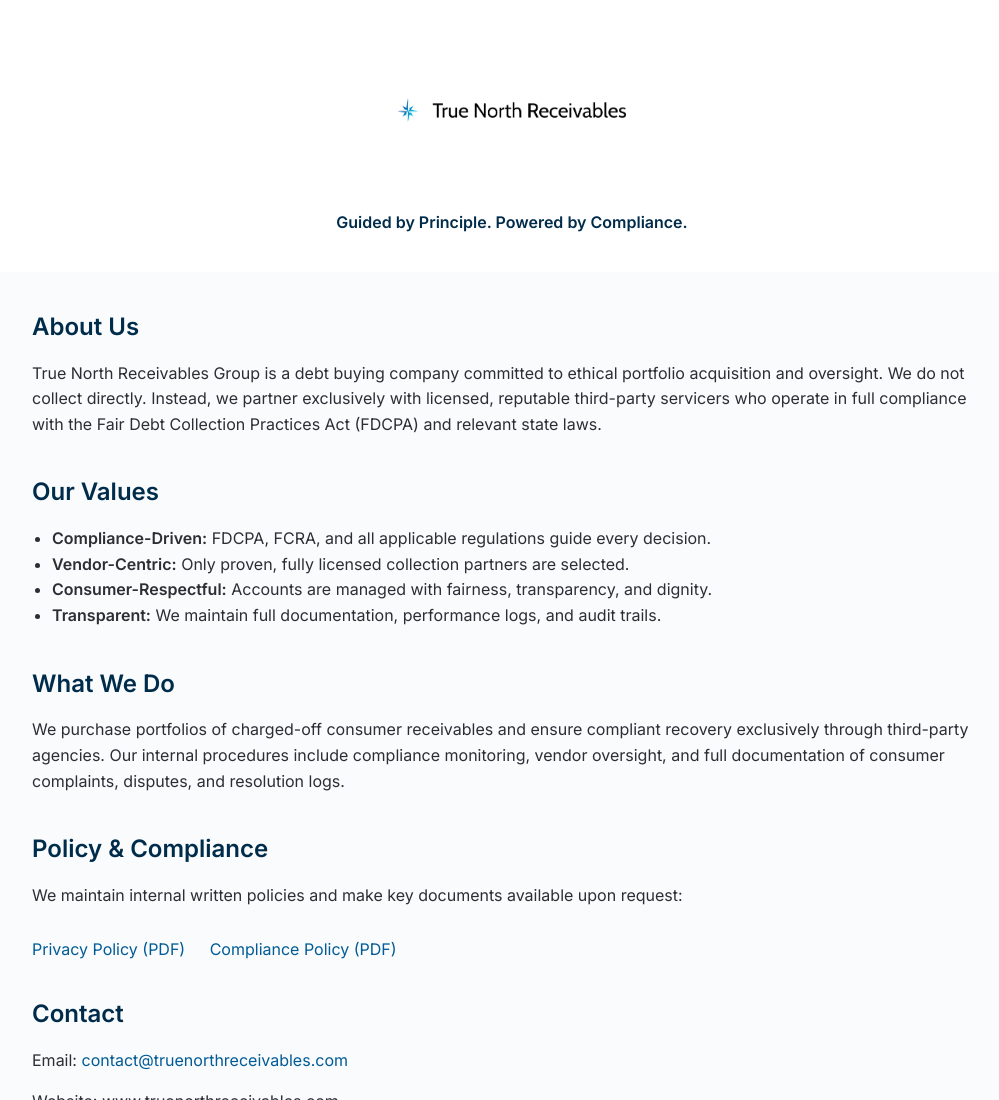
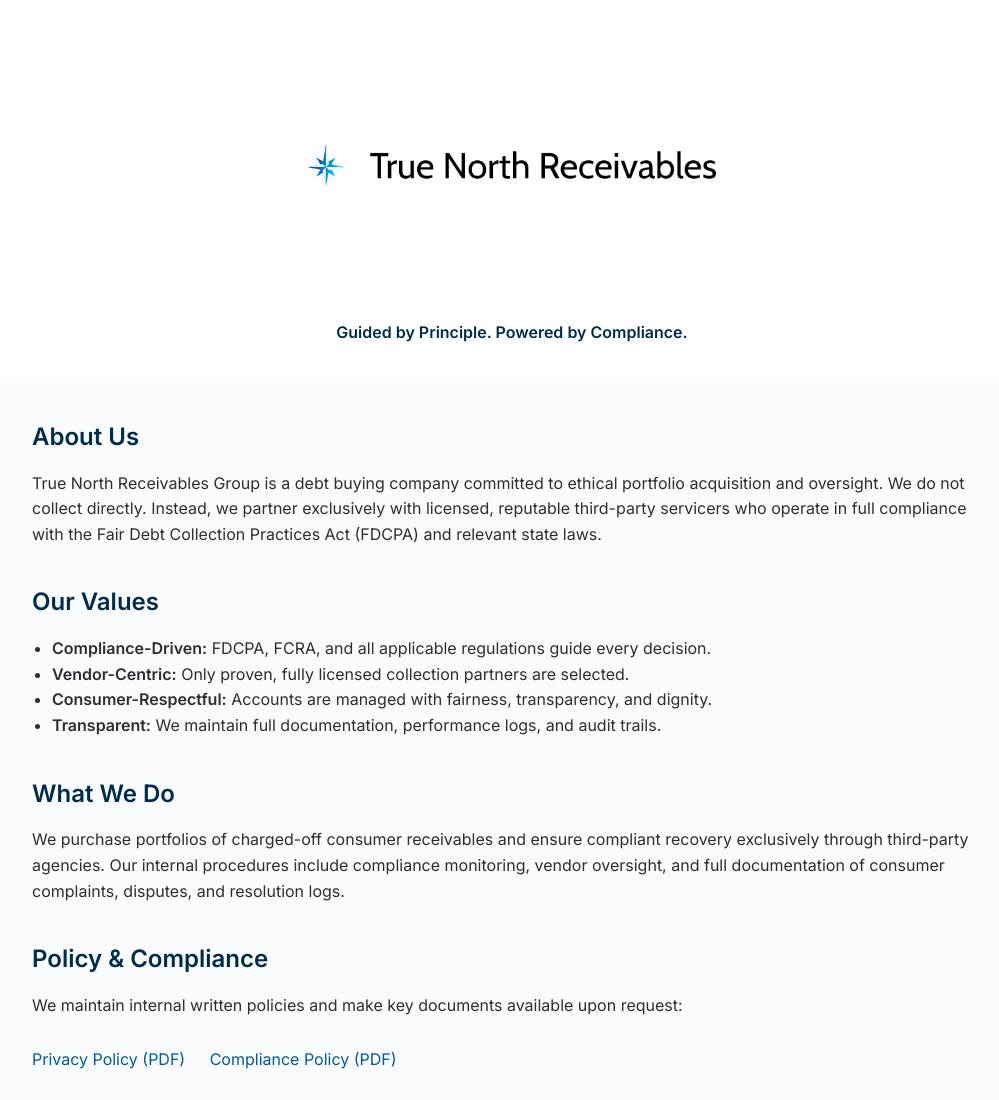
Before and after one commit to TNR2025/truenorth-site, a plain HTML site: page index.html in a window 1280 px wide. Shown: the top 1100 px of the page, without its empty margins (128-1127 px from the left). Drawn offline with Linux system fonts and the light colour scheme.

Commit message:
Update index.html

```diff
--- a/index.html
+++ b/index.html
@@ -27,7 +27,7 @@
             text-align: center;
         }
         header img {
-            max-height: 140px;
+            max-height: 250px;
             margin-bottom: 10px;
         }
         .container {
```
